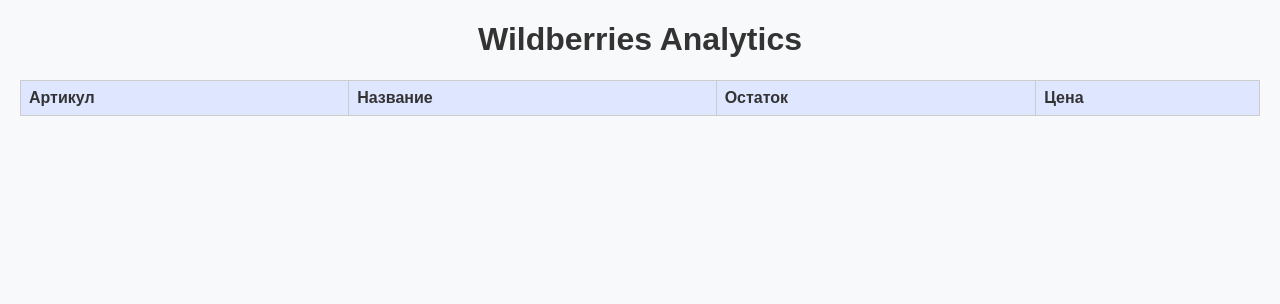
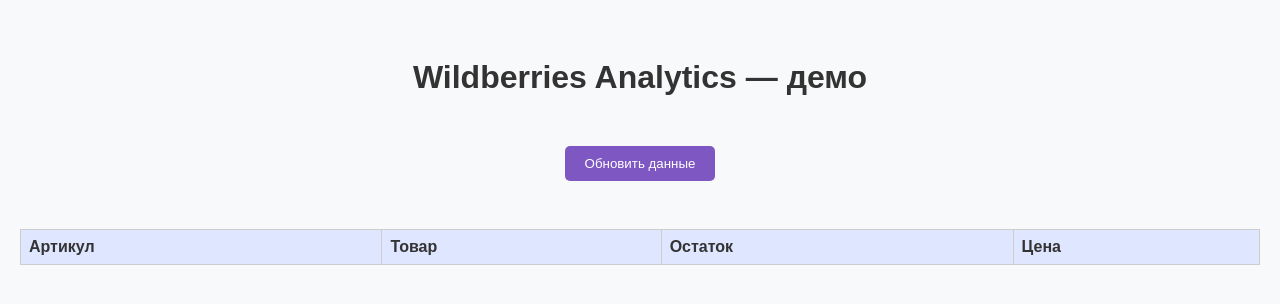
Before and after one commit to SofyaB-code/wildberries-analytics, a website: page public/index.html in a window 1280 px wide. Drawn offline with nearby package versions, Linux system fonts and the light colour scheme; no server answers.

Commit message:
Update index.html

```diff
--- a/public/index.html
+++ b/public/index.html
@@ -2,14 +2,15 @@
 <html lang="ru">
 <head>
   <meta charset="UTF-8">
-  <title>Wildberries Analytics</title>
+  <title>Wildberries Analytics Demo</title>
   <link rel="stylesheet" href="styles.css">
   <script src="https://cdn.jsdelivr.net/npm/chart.js"></script>
 </head>
 <body>
-  <h1>Wildberries Analytics</h1>
+  <h1>Wildberries Analytics — демо</h1>
+  <button onclick="loadData()">Обновить данные</button>
   <table id="data-table">
-    <tr><th>Артикул</th><th>Название</th><th>Остаток</th><th>Цена</th></tr>
+    <tr><th>Артикул</th><th>Товар</th><th>Остаток</th><th>Цена</th></tr>
   </table>
   <canvas id="chart"></canvas>
   <script src="script.js"></script>
```
Lines whose indentation alone changed are shown as unchanged.
